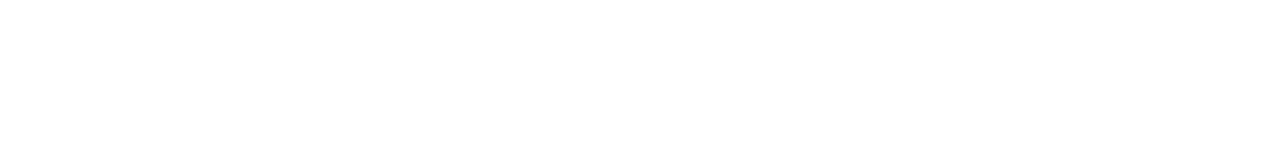
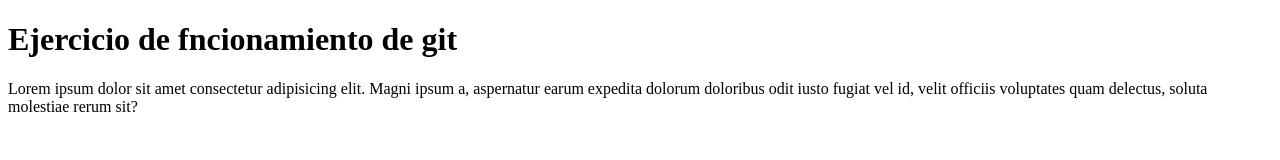
Before and after one commit to francolombiano/ejercicio-git, a plain HTML site: page index.html in a window 1280 px wide. Drawn offline with Linux system fonts and the light colour scheme.

Commit message:
le agregue algunas cositas como un titulo y un parrafo

```diff
--- a/index.html
+++ b/index.html
@@ -1,11 +1,17 @@
 <!DOCTYPE html>
 <html lang="en">
+
 <head>
     <meta charset="UTF-8">
     <meta name="viewport" content="width=device-width, initial-scale=1.0">
     <title>Git</title>
 </head>
+
 <body>
+    <h1>Ejercicio de fncionamiento de git</h1>
+    <p>Lorem ipsum dolor sit amet consectetur adipisicing elit. Magni ipsum a, aspernatur earum expedita dolorum
+        doloribus odit iusto fugiat vel id, velit officiis voluptates quam delectus, soluta molestiae rerum sit?</p>
 
 </body>
+
 </html>
```
